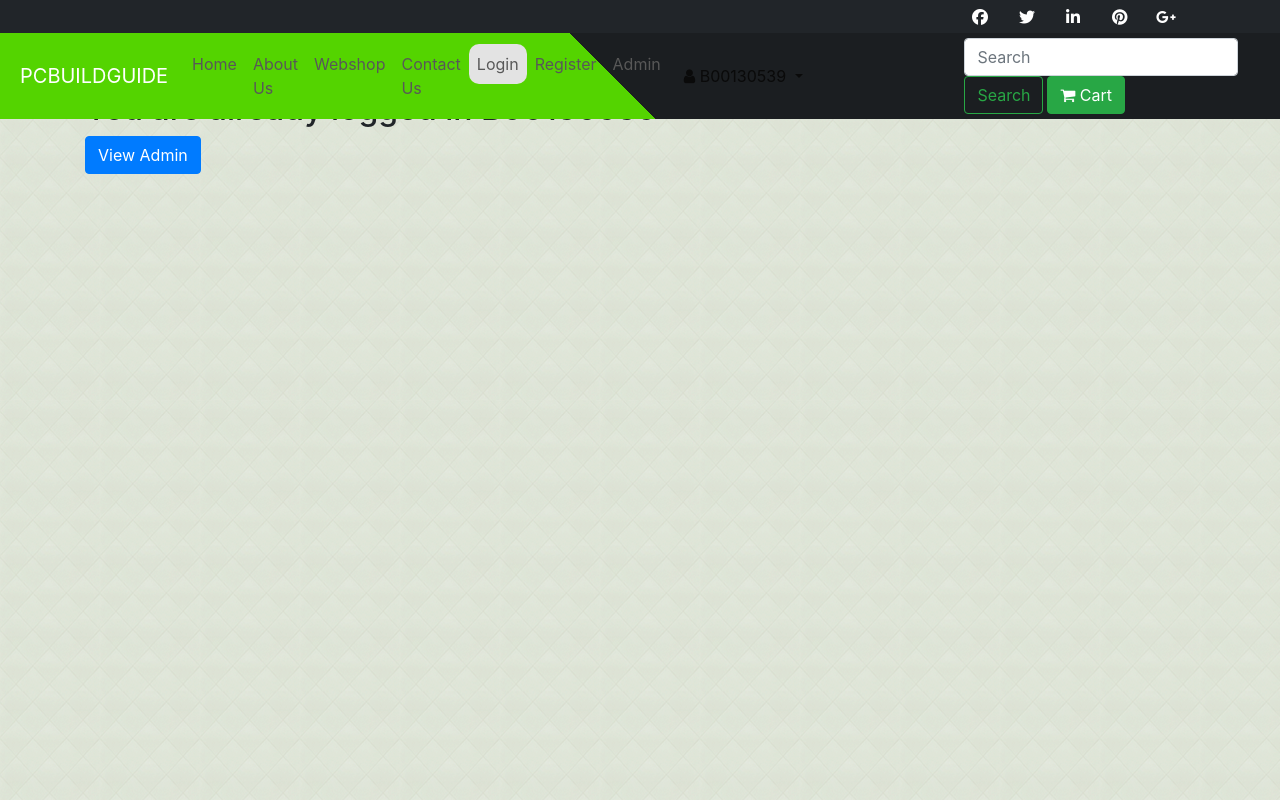
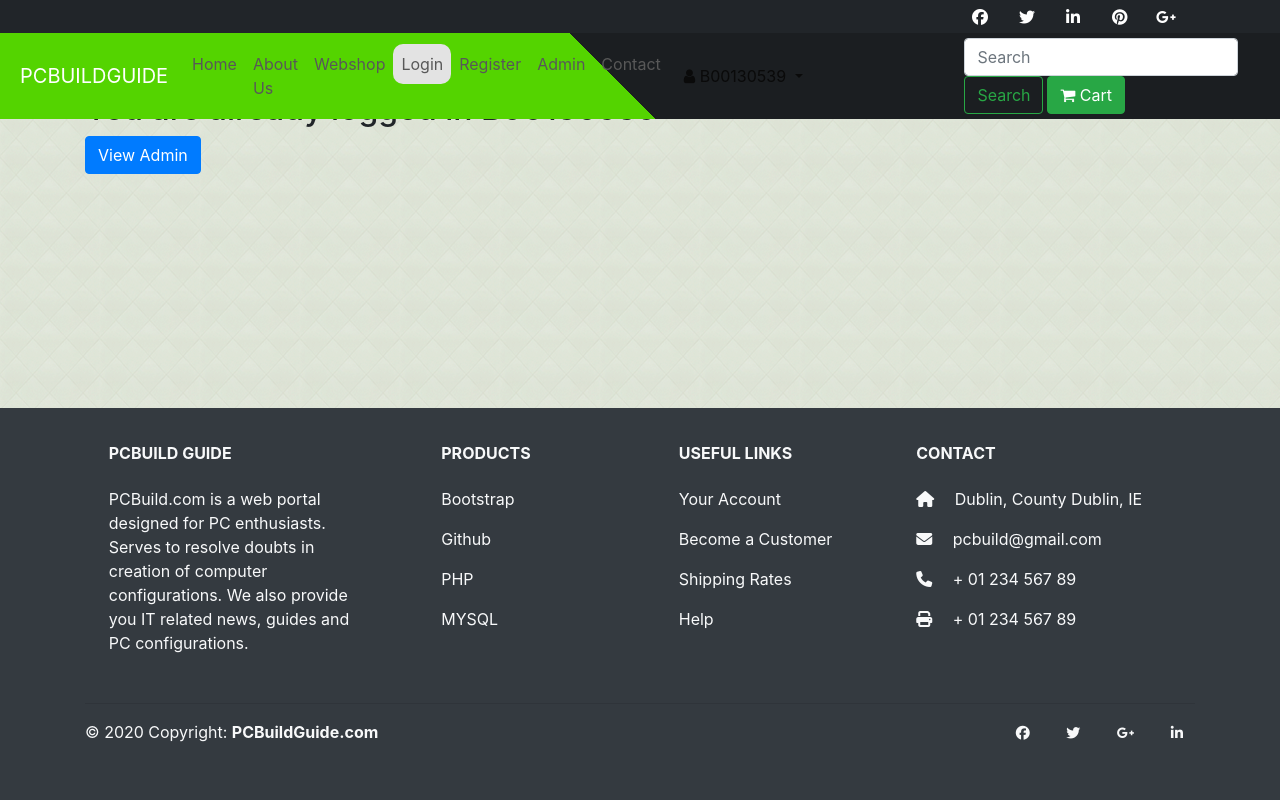
Before and after one commit to ejtun91/app, a PHP site: page /templates/login.php in a window 1280 px wide. Run offline with PHP 8.4, Linux system fonts and the light colour scheme; a user stored in the database is signed in; data comes from the database, SQL or seed files in the repository; data that the repository does not hold is empty; some libraries are stand-ins or nearby versions.

Commit message:
initial commit

```diff
--- a/public/css/basic.css
+++ b/public/css/basic.css
@@ -78,9 +78,10 @@ td {
 footer {
     background: #343a40;
     padding: 40px;
+    color: #f8f9fa!important;
 }
 footer a {
-    color: #f8f9fa!important
+    color: #f8f9fa!important;
 }
 
 .center{
--- a/templates/_footer.php
+++ b/templates/_footer.php
@@ -1,5 +1,5 @@
 <!-- Footer -->
-<footer class="page-footer font-small mdb-color pt-4">
+<footer class="page-footer font-small mdb-color pt-1">
 
     <!-- Footer Links -->
     <div class="container text-center text-md-left">
@@ -9,10 +9,8 @@
 
             <!-- Grid column -->
             <div class="col-md-3 col-lg-3 col-xl-3 mx-auto mt-3">
-                <h6 class="text-uppercase mb-4 font-weight-bold">Company name</h6>
-                <p>Here you can use rows and columns to organize your footer content. Lorem ipsum dolor sit amet,
-                    consectetur
-                    adipisicing elit.</p>
+                <h6 class="text-uppercase mb-4 font-weight-bold">PCBUILD GUIDE</h6>
+                <p>PCBuild.com is a web portal designed for PC enthusiasts. Serves to resolve doubts in creation of computer configurations. We also provide you IT related news, guides and PC configurations.</p>
             </div>
             <!-- Grid column -->
 
@@ -22,16 +20,16 @@
             <div class="col-md-2 col-lg-2 col-xl-2 mx-auto mt-3">
                 <h6 class="text-uppercase mb-4 font-weight-bold">Products</h6>
                 <p>
-                    <a href="#!">MDBootstrap</a>
+                    <a href="#!">Bootstrap</a>
                 </p>
                 <p>
-                    <a href="#!">MDWordPress</a>
+                    <a href="#!">Github</a>
                 </p>
                 <p>
-                    <a href="#!">BrandFlow</a>
+                    <a href="#!">PHP</a>
                 </p>
                 <p>
-                    <a href="#!">Bootstrap Angular</a>
+                    <a href="#!">MYSQL</a>
                 </p>
             </div>
             <!-- Grid column -->
@@ -45,7 +43,7 @@
                     <a href="#!">Your Account</a>
                 </p>
                 <p>
-                    <a href="#!">Become an Affiliate</a>
+                    <a href="#!">Become a Customer</a>
                 </p>
                 <p>
                     <a href="#!">Shipping Rates</a>
@@ -62,11 +60,11 @@
             <div class="col-md-4 col-lg-3 col-xl-3 mx-auto mt-3">
                 <h6 class="text-uppercase mb-4 font-weight-bold">Contact</h6>
                 <p>
-                    <i class="fas fa-home mr-3"></i> New York, NY 10012, US</p>
+                    <i class="fas fa-home mr-3"></i> Dublin, County Dublin, IE</p>
                 <p>
-                    <i class="fas fa-envelope mr-3"></i> info@gmail.com</p>
+                    <i class="fas fa-envelope mr-3"></i> pcbuild@gmail.com</p>
                 <p>
-                    <i class="fas fa-phone mr-3"></i> + 01 234 567 88</p>
+                    <i class="fas fa-phone mr-3"></i> + 01 234 567 89</p>
                 <p>
                     <i class="fas fa-print mr-3"></i> + 01 234 567 89</p>
             </div>
--- a/templates/_nav.php
+++ b/templates/_nav.php
@@ -52,9 +52,6 @@ require_once __DIR__ . '/_header.php';
                     </li>
 
                     <li class="nav-item">
-                        <a href="index.php?action=contact" class="<?= $contactLinkStyle ?> nav-link">Contact Us</a>
-                    </li>
-                    <li class="nav-item">
                         <a href="index.php?action=login" class="<?= $loginLinkStyle ?> nav-link">Login</a>
                     </li>
                     <li class="nav-item">
@@ -65,6 +62,9 @@ require_once __DIR__ . '/_header.php';
                             <a href="index.php?action=admin" class="<? /*= $adminLinkStyle */ ?> nav-link">Admin</a>
                         </li>
                     <?php } ?>
+                    <li class="nav-item">
+                        <a href="index.php?action=contact" class="<?= $contactLinkStyle ?> nav-link">Contact</a>
+                    </li>
                 </ul>
                 <div class="container">
                     <ul class="nav navbar-right top-nav">
@@ -100,7 +100,6 @@ require_once __DIR__ . '/_header.php';
                         <button class="btn btn-outline-success my-2 my-sm-0" type="submit">Search</button>
                         <a class="btn btn-success ml-1" href="index.php?action=cart">
                             <i class="fa fa-shopping-cart"></i> Cart
-                            <!--                <span class="badge badge-light">3</span>-->
                         </a>
                     </form>
                 </div>
--- a/templates/admin_site.php
+++ b/templates/admin_site.php
@@ -54,7 +54,7 @@ require_once __DIR__ . '/_header.php';
                         <tr>
                             <td><?= $product['id'] ?></td>
                             <td><a href="index.php?action=show&id=<?= $product['id'] ?>">
-                                    (show product)</a></td>
+                                    <button type="submit" name="submit" class="btn btn-warning btn-raised">SHOW PRODUCT</button></a></td>
                             <td><?= $product['product_title'] ?></td>
                             <td>
                                 <img src="../images/<?= $product['image'] ?>"/>
@@ -63,11 +63,11 @@ require_once __DIR__ . '/_header.php';
                             <td><?= $product['price'] . "$" ?></td>
                             <td>
                                 <a href="index.php?action=showUpdateProductForm&id=<?= $product['id'] ?>">
-                                    (UPDATE)</a>
+                                    <button type="submit" name="submit" class="btn btn-info btn-raised">UPDATE</button></a>
                             </td>
                             <td>
                                 <a href="index.php?action=delete&id=<?= $product['id'] ?>">
-                                    (DELETE)</a>
+                                    <button type="submit" name="submit" class="btn btn-danger btn-raised">DELETE</button></a>
                             </td>
                         </tr>
                     <?php endforeach; ?>
--- a/templates/login.php
+++ b/templates/login.php
@@ -76,7 +76,6 @@ if (isset($_POST['admin_submit'])) {
 
 
 ?>
-<div class="center">
     <!--------------------------------------the else part of the program that is HTML---------->
 <?php if (isset($_SESSION['user_role'])) { ?>
     <div class="container pt-5">
@@ -94,12 +93,14 @@ if (isset($_POST['admin_submit'])) {
         </a>
     </div>
 <?php } else { ?>
-
+    <div id="error">
     <div class="container pt-5 foot">
+        <div class="row align-items-start">
+            <div class="col">
         <form method="post" id="login-form" align="center">
             <h2>Login Page</h2>
             <!-------Format the error in css------->
-            <div id="error">
+
                 <?php
                 if (isset($error)) {
                     ?>
@@ -130,8 +131,9 @@ if (isset($_POST['admin_submit'])) {
                 <label>Don't have account yet! <a href="index.php?action=register">Sign Up</a></label><br><br>
         </form>
 
-
+            </div>
         <br>
+            <div class="col pt-3">
         <p>
             <button type="button" class="btn btn-primary btn-raised" data-toggle="collapse" data-target="#admin">Admin
                 User
@@ -156,7 +158,12 @@ if (isset($_POST['admin_submit'])) {
                 <button type="submit" name="admin_submit" class="btn btn-primary btn-raised">Admin Login</button>
             </form>
         </div>
-
+            </div>
+    </div>
+    </div>
     </div>
 <?php } ?>
+<div class="container-fluid px-0 fixed-bottom">
+    <?php
+    require_once __DIR__ . '/_footer.php'; ?>
 </div>
--- a/templates/register.php
+++ b/templates/register.php
@@ -112,3 +112,7 @@ if(isset($_POST['register']))
         <br>
 </form>
 </div>
+<div class="container-fluid px-0 fixed-bottom">
+    <?php
+    require_once __DIR__ . '/_footer.php'; ?>
+</div>
```
Also changed, not shown: templates/_cart.php (+18 -7 lines), templates/checkout.php (+11 -3 lines).
